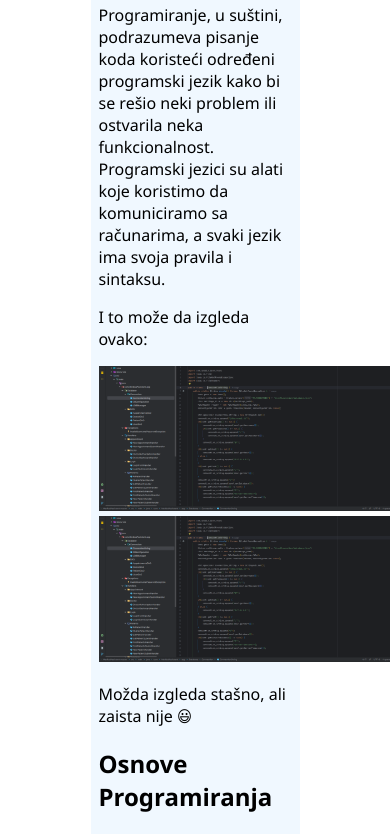
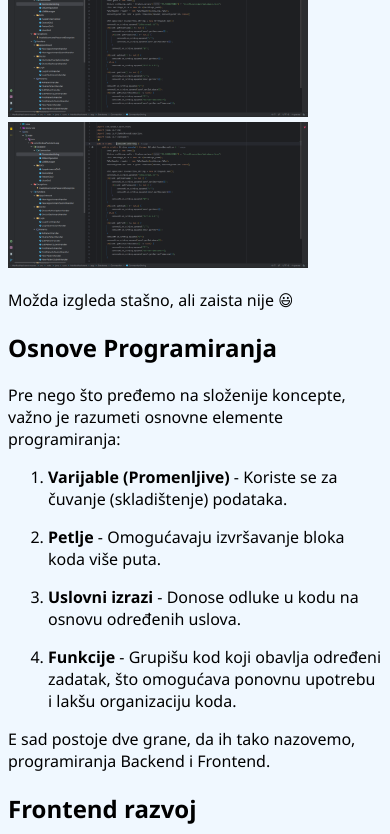
Before and after one commit to stankoris/programiranje, a plain HTML site: page index.html in a window 390 px wide. Shown: the part 553-1387 px from the top of the page. Drawn offline with Linux system fonts and the light colour scheme.

Commit message:
optimizovano za telefon

```diff
--- a/style.css
+++ b/style.css
@@ -61,3 +61,13 @@ footer {
     font-size: 24px;
     color: black;
 }
+
+@media screen  and (max-width: 720px)  {
+
+body {
+    width: 100%;
+    box-sizing: border-box;
+    padding: 0;
+}
+
+}
```
